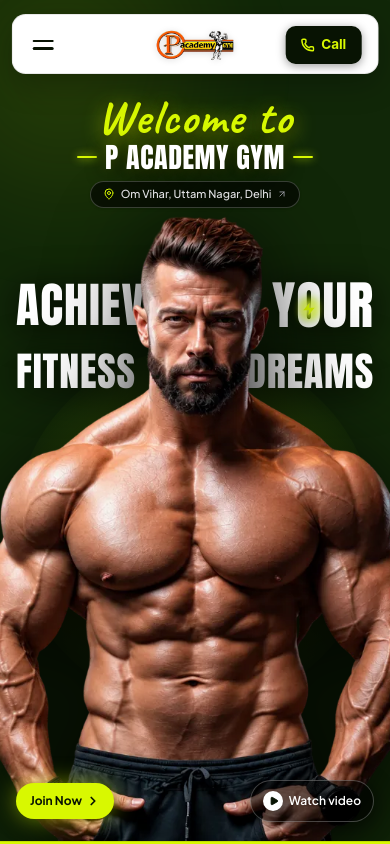
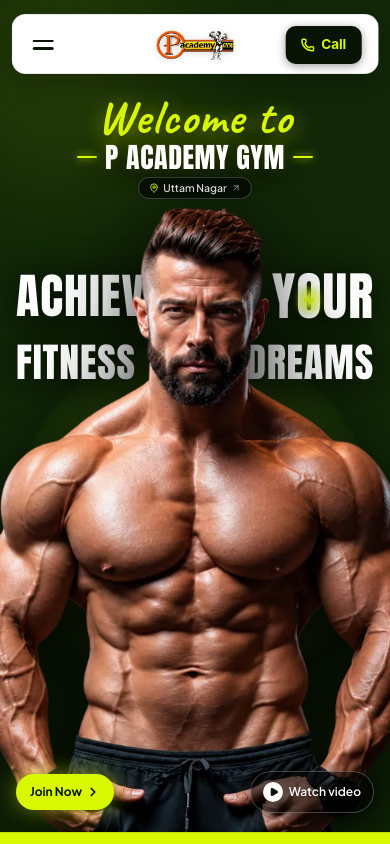
Before and after one commit to Amanverma23-collab/p-academy-gym, a React (Vite) app: page / in a window 390 px wide. Shown: the top 844 px of the page. Built offline with nearby package versions, Linux system fonts and the light colour scheme; a web font is replaced by a local one.

Commit message:
Make mobile location badge compact with Uttam Nagar text

```diff
--- a/src/components/Hero.jsx
+++ b/src/components/Hero.jsx
@@ -115,16 +115,16 @@ export default function Hero({ onOpenBooking, onWatchVideo }) {
               <span className="w-5 xs:w-7 h-[2px] bg-[#d8f801] rounded-full flex-shrink-0 shadow-[0_0_8px_#d8f801]" />
             </div>
 
-            {/* Location Pill Link */}
+            {/* Compact Location Pill Link */}
             <a
               href="https://maps.app.goo.gl/e3T3Vqe8W6evK8jN8"
               target="_blank"
               rel="noopener noreferrer"
-              className="inline-flex items-center gap-1.5 px-3 py-1 rounded-full bg-black/60 hover:bg-black/80 border border-white/20 text-[11px] text-zinc-200 active:scale-95 transition-all mt-2.5 group shadow-sm cursor-pointer"
+              className="inline-flex items-center gap-1 px-2.5 py-0.5 rounded-full bg-black/60 hover:bg-black/80 border border-white/20 text-[10.5px] text-zinc-200 active:scale-95 transition-all mt-1.5 group shadow-sm cursor-pointer"
               title="View on Google Maps"
             >
-              <MapPin className="w-3 h-3 text-[#d8f801] flex-shrink-0" />
-              <span className="font-sans-clean font-medium">Om Vihar, Uttam Nagar, Delhi</span>
+              <MapPin className="w-2.5 h-2.5 text-[#d8f801] flex-shrink-0" />
+              <span className="font-sans-clean font-medium">Uttam Nagar</span>
               <ArrowUpRight className="w-2.5 h-2.5 text-zinc-400 group-hover:text-[#d8f801]" />
             </a>
           </motion.div>
```
